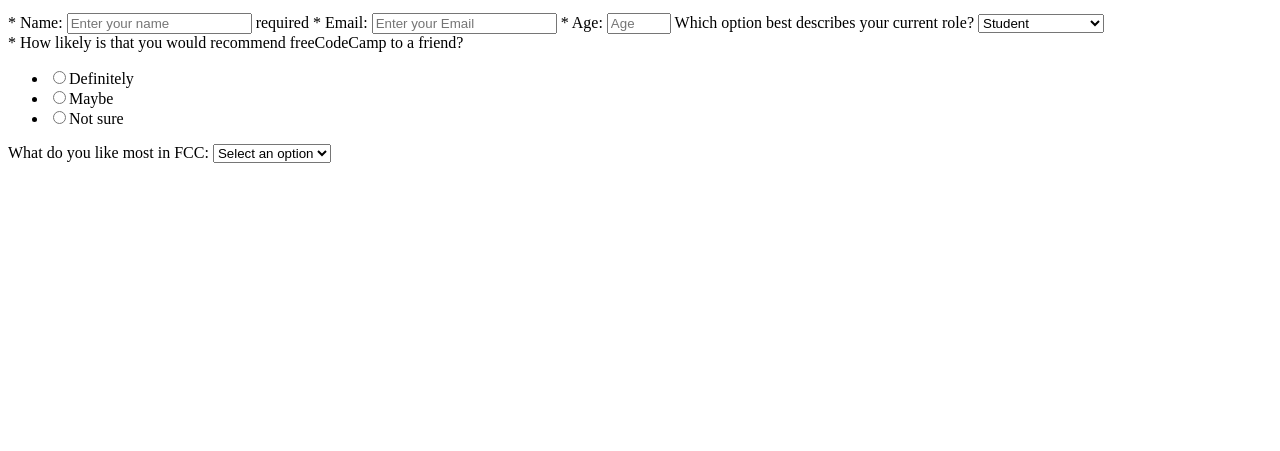
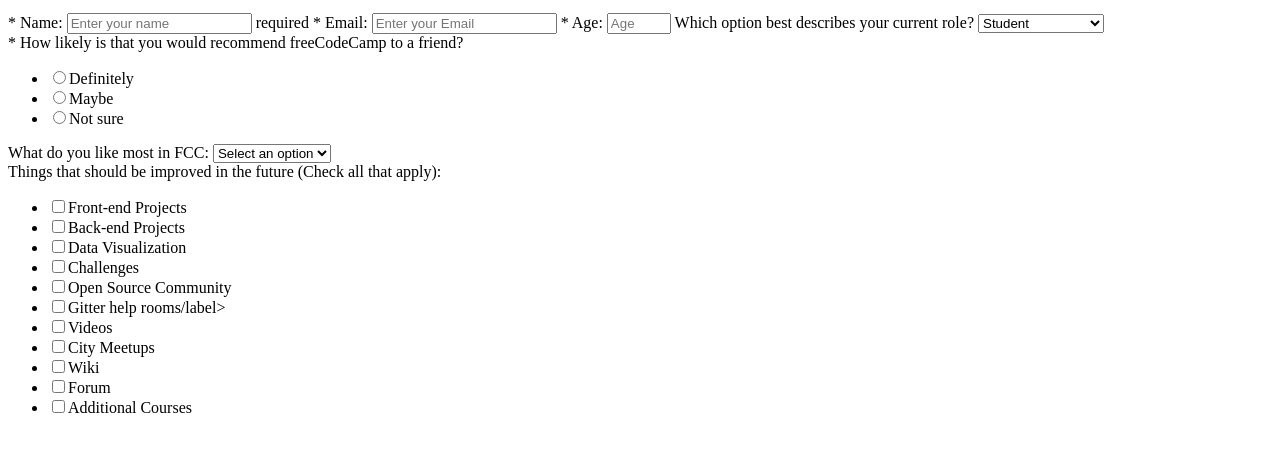
Before and after one commit to sahilmob/freecodecamp-html-css-survey-form, a plain HTML site: page index.html in a window 1280 px wide. Shown: the part 101-552 px from the top of the page. Drawn offline with Linux system fonts and the light colour scheme.

Commit message:
Things that should be improved in the future

```diff
--- a/index.html
+++ b/index.html
@@ -42,6 +42,22 @@
                         <option value="open-source">Open source</option>
                     </select>
                 </label>
+                <div id="improvements">
+                    <label>Things that should be improved in the future (Check all that apply):</label>
+                    <ul>
+                        <li><label for="front-end"><input type="checkbox" id="front-end" value="1">Front-end Projects</label></li>
+                        <li><label for="back-end"><input type="checkbox" id="back-end" value="2">Back-end Projects</label></li>
+                        <li><label for="data-visualization"><input type="checkbox" id="data-visualization" value="3">Data Visualization</label></li>
+                        <li><label for="challenges"><input type="checkbox" id="challenges" value="4">Challenges</label></li>
+                        <li><label for="open-source-community"><input type="checkbox" id="open-source-community" value="5">Open Source Community</label></li>
+                        <li><label for="gitter-help-rooms"><input type="checkbox" id="gitter-help-rooms" value="6">Gitter help rooms/label></li>
+                        <li><label for="videos"><input type="checkbox" id="videos" value="7">Videos</label></li>
+                        <li><label for="city-meetups"><input type="checkbox" id="city-meetups" value="8">City Meetups</label></li>
+                        <li><label for="wiki"><input type="checkbox" id="wiki" value="9">Wiki</label></li>
+                        <li><label for="forum"><input type="checkbox" id="forum" value="10">Forum</label></li>
+                        <li><label for="additional-courses"><input type="checkbox" id="additional-courses" value="11">Additional Courses</label></li>
+                    </ul>
+                </div>
         </form>
     </div>
 </body>
```
